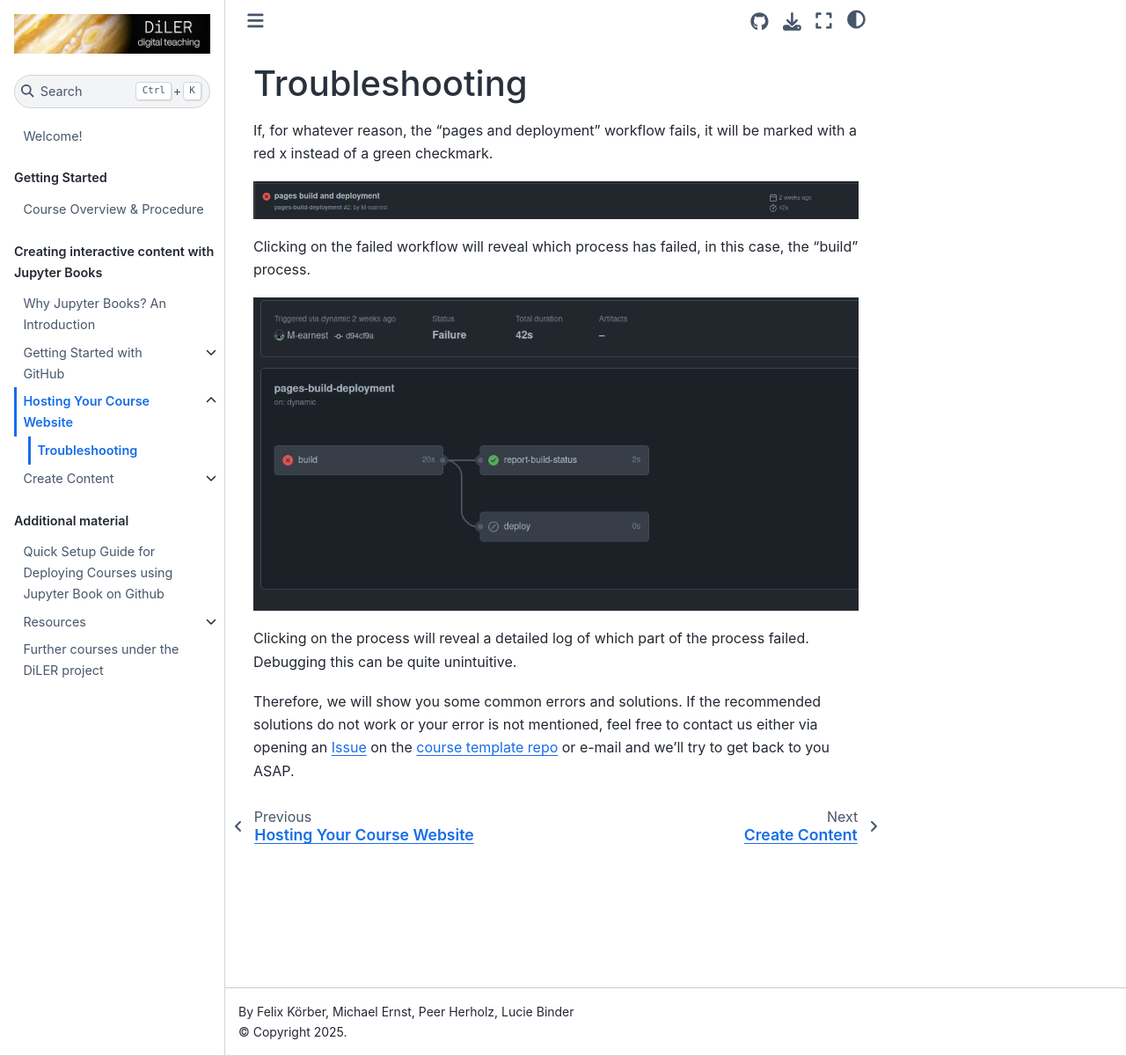
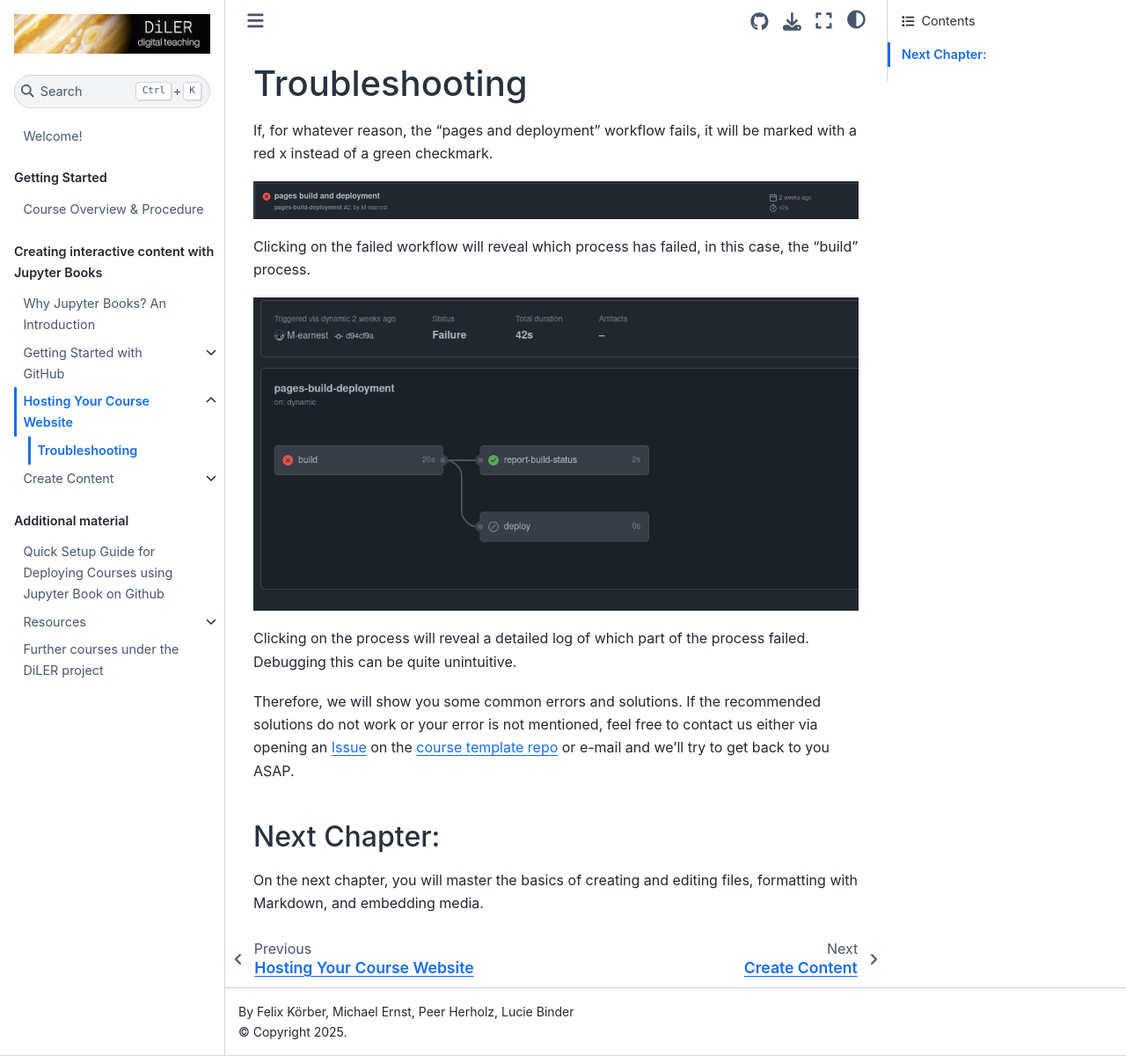
Before and after one commit to M-earnest/tutorial_jupyter_books, a Jupyter Book: the page built from content/2_host/troubleshooting.md, in a window 1280 px wide and 1200 px high. Shown: the whole window at 88% size. Built offline with Jupyter Book 1.0.4 settings and Sphinx 7.4.7 and the Sphinx Book theme 1.1.4, drawn with Linux system fonts in a browser that asks for light colours; pages that are not in the unit, such as notebooks, are missing from menus.

Commit message:
Update troubleshooting.md
Added info on next chapter

```diff
--- a/content/2_host/troubleshooting.md
+++ b/content/2_host/troubleshooting.md
@@ -12,3 +12,6 @@ Clicking on the failed workflow will reveal which process has failed, in this ca
 Clicking on the process will reveal a detailed log of which part of the process failed. Debugging this can be quite unintuitive.
 
 Therefore, we will show you some common errors and solutions. If the recommended solutions do not work or your error is not mentioned, feel free to contact us either via opening an [Issue](https://docs.github.com/en/issues/tracking-your-work-with-issues/creating-an-issue) on the [course template repo](https://github.com/M-earnest/course_template_diler) or e-mail and we'll try to get back to you ASAP.
+
+## Next Chapter:
+On the next chapter, you will master the basics of creating and editing files, formatting with Markdown, and embedding media.
```
